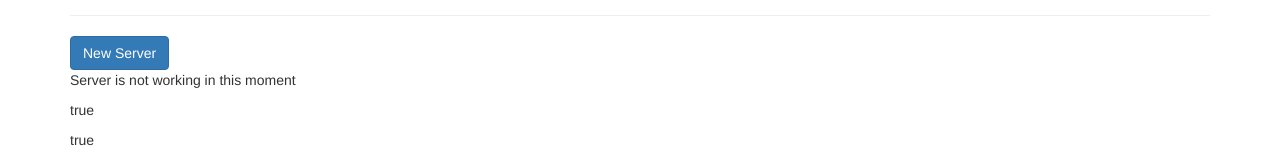
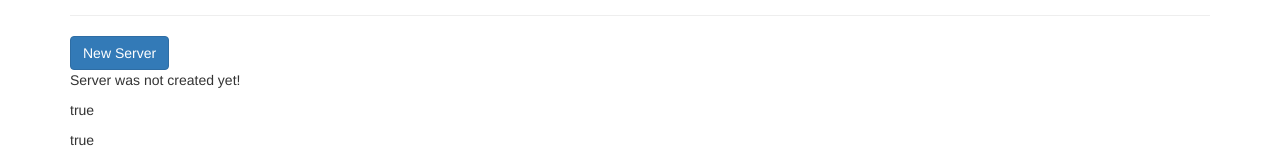
Before and after one commit to clebersonp/angular5-udemy, an Angular app in the folder my-first-app/: page / in a window 1280 px wide. Shown: the part 205-365 px from the top of the page. Built offline with nearby package versions, Linux system fonts and the light colour scheme.

Commit message:
criados condicionais if else com a diretiva *ngIf

```diff
--- a/my-first-app/src/app/servers/servers.component.html
+++ b/my-first-app/src/app/servers/servers.component.html
@@ -25,7 +25,18 @@
     (click)="onServerCreate()">
     New Server
 </button>
-<p>{{ serverCreationStatus }}</p>
+<!-- <p>{{ serverCreationStatus }}</p> -->
+
+<!-- Diretivas: sao para interagirem com o DOM, adicionar, remover ou alterar o DOM em runtime -->
+<!-- Diretiva *ngIf -> precisa do * pois e uma diretiva de estrutura e add ou remove no DOM em runtime, ou seja altera a estrutura do DOM -->
+<p *ngIf="serverCreated; else nomeDoTemplate" >{{ serverCreationStatus }}</p>
+
+<!-- forma de criar um condicional else, primeiro criamos um template com ng-template e depois demos um alias com #, e referenciamos esse alias no else do *ngIf -->
+<ng-template #nomeDoTemplate>
+    <p> Server was not created yet! </p>
+</ng-template>
+<!-- outra forma mais tranquila para fazer o else, e so negar o condicional -->
+<!-- <p *ngIf="!serverCreated" > Server was not created with negation ! mark.</p> -->
 
 <p>{{ allowNewServer }}</p> <!-- string interpolatin -->
 <p [innerText]="allowNewServer"></p> <!-- property databinding -->
--- a/my-first-app/src/app/servers/servers.component.ts
+++ b/my-first-app/src/app/servers/servers.component.ts
@@ -11,6 +11,7 @@ export class ServersComponent implements OnInit {
   serverCreationStatus = 'Server is not working in this moment';
   allowNewServer = false;
   serverName = 'preText';
+  serverCreated = false;
 
   constructor() {
 
@@ -24,6 +25,7 @@ export class ServersComponent implements OnInit {
   }
 
   onServerCreate() {
+    this.serverCreated = true;
     this.serverCreationStatus = 'Server is running right now! ' + this.serverName;
   }
 
```
